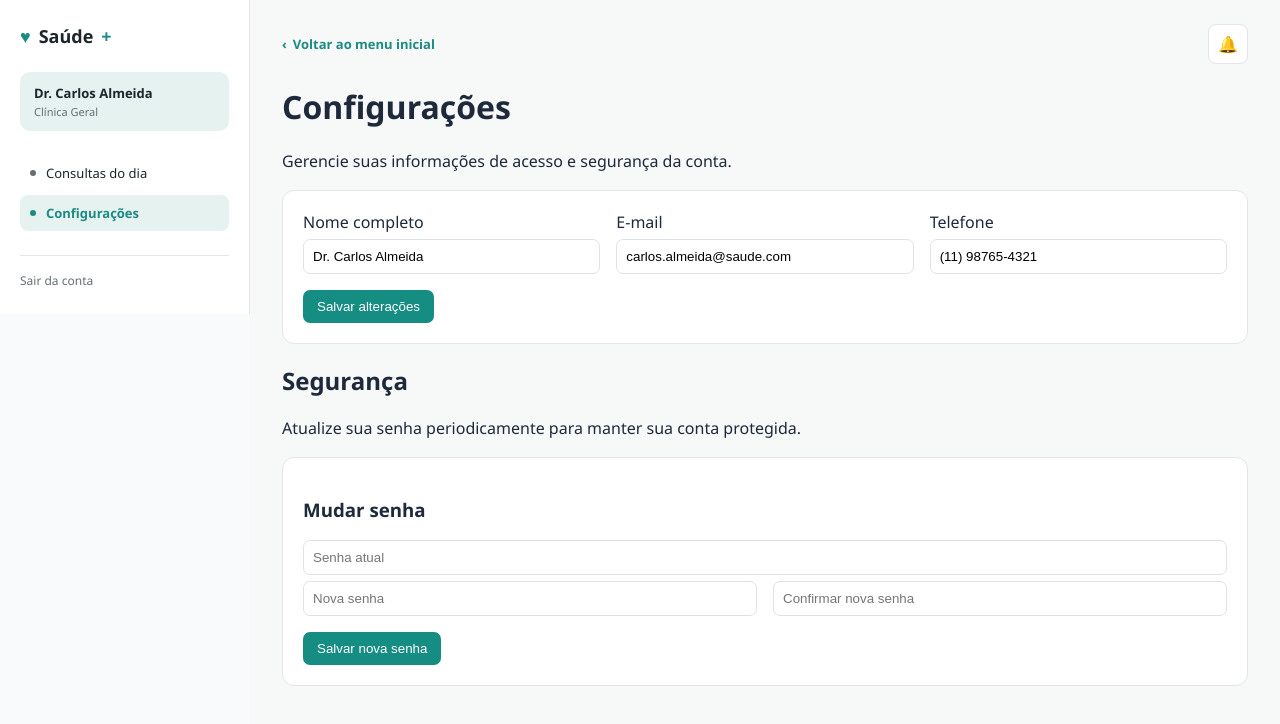
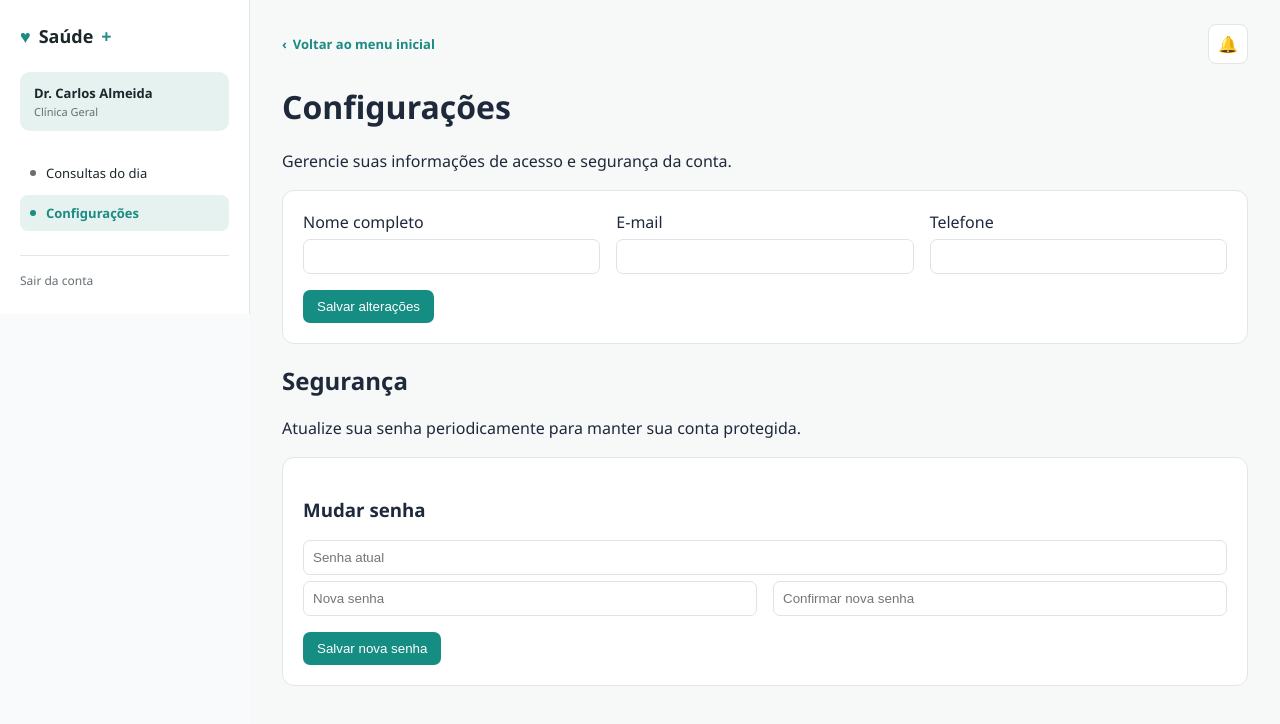
Before and after one commit to joaopedrofuhr45-cmd/appSaudeFrontEnd, an Angular app: page /medico/configuracoes in a window 1280 px wide. Shown: the top 724 px of the page. Built offline with nearby package versions, Linux system fonts and the light colour scheme; no server answers.

Commit message:
feat: conecta configuracoes de atendente e medico

```diff
--- a/src/app/modules/medico/configuracoes/configuracoes-medico.component.ts
+++ b/src/app/modules/medico/configuracoes/configuracoes-medico.component.ts
@@ -1,16 +1,16 @@
-import { Component } from '@angular/core';
+import { Component, OnInit, inject } from '@angular/core';
 import { FormsModule } from '@angular/forms';
+import { finalize } from 'rxjs';
 import { SidebarComponent } from '../../../shared/sidebar/sidebar.component';
 import { PageHeaderComponent } from '../../../shared/page-header/page-header.component';
+import { MedicoService } from '../../../service/auth/medico.service';
+import { ContaService } from '../../../service/auth/conta.service';
 
-@Component({
-  selector:'app-configuracoes-medico',
-  standalone:true,
-  imports:[FormsModule,SidebarComponent,PageHeaderComponent],
-  templateUrl:'./configuracoes-medico.component.html',
-  styleUrl:'./configuracoes-medico.component.css'
-})
-export class ConfiguracoesMedicoComponent {
-  nome='Dr. Carlos Almeida'; email='carlos.almeida@saude.com'; telefone='(11) 98765-4321'; mensagem='';
-  salvar():void { this.mensagem='Dados prontos para integração com o perfil do médico.'; }
+@Component({selector:'app-configuracoes-medico',standalone:true,imports:[FormsModule,SidebarComponent,PageHeaderComponent],templateUrl:'./configuracoes-medico.component.html',styleUrl:'./configuracoes-medico.component.css'})
+export class ConfiguracoesMedicoComponent implements OnInit {
+ private readonly service=inject(MedicoService); private readonly conta=inject(ContaService);
+ nome='';email='';telefone='';crm='';especialidade='';senhaAtual='';novaSenha='';confirmarSenha='';mensagem='';erro='';salvando=false;salvandoSenha=false;carregando=true;
+ ngOnInit():void{this.service.obterMeuPerfil().pipe(finalize(()=>this.carregando=false)).subscribe({next:p=>{this.nome=p.nome;this.email=p.email;this.telefone=p.telefone;this.crm=p.crm;this.especialidade=p.especialidade;},error:()=>this.erro='Não foi possível carregar seus dados.'});}
+ salvar():void{this.mensagem='';this.erro='';this.salvando=true;this.service.atualizarPerfil({nome:this.nome,email:this.email,telefone:this.telefone}).pipe(finalize(()=>this.salvando=false)).subscribe({next:p=>{this.nome=p.nome;this.email=p.email;this.telefone=p.telefone;this.mensagem='Dados atualizados com sucesso.';},error:e=>this.erro=e?.error?.message??'Não foi possível salvar seus dados.'});}
+ salvarSenha():void{this.mensagem='';this.erro='';if(!this.senhaAtual||this.novaSenha.length<8||this.novaSenha!==this.confirmarSenha){this.erro='Confira as senhas. A nova senha deve ter pelo menos 8 caracteres.';return;}this.salvandoSenha=true;this.conta.alterarSenha({senhaAtual:this.senhaAtual,novaSenha:this.novaSenha}).pipe(finalize(()=>this.salvandoSenha=false)).subscribe({next:()=>{this.senhaAtual=this.novaSenha=this.confirmarSenha='';this.mensagem='Senha atualizada com sucesso.';},error:e=>this.erro=e?.error?.message??'Não foi possível atualizar a senha.'});}
 }
```
